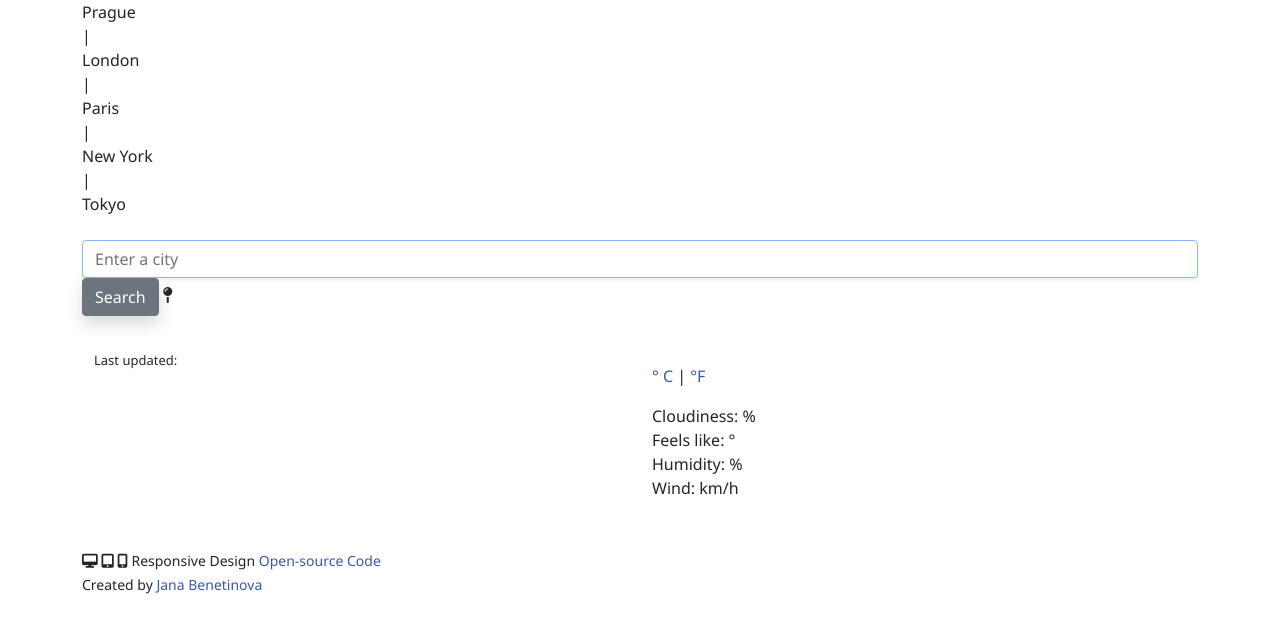
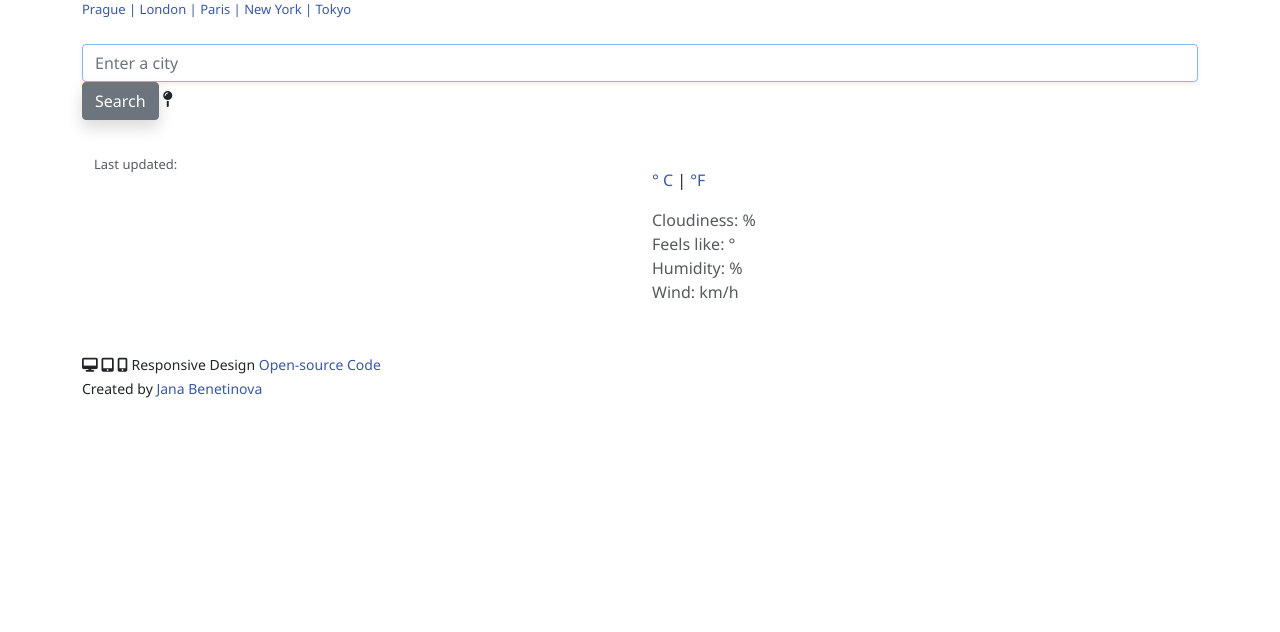
Before and after one commit to Peopleandlifelover/Vanilla_weather_app, a plain HTML site: page index.html in a window 1280 px wide. Drawn offline with nearby package versions, Linux system fonts and the light colour scheme.

Commit message:
styling of li added

```diff
--- a/src/style.css
+++ b/src/style.css
@@ -35,3 +35,33 @@ ul {
   margin: 0;
   padding: 0;
 }
+
+li {
+  color: #57595f;
+}
+ul.cities {
+  color: #3858a8;
+  cursor: pointer;
+  font-size: 13px;
+}
+
+ul.cities li {
+  color: #3858a8;
+  display: inline;
+  text-align: left;
+  text-decoration: none;
+}
+
+ul.cities li:hover {
+  color: #192c5c;
+  text-decoration: underline;
+}
+
+li#last-update {
+  font-size: 12unpx;
+}
+li#day {
+  font-size: 20px;
+  line-height: 1;
+  margin-top: 5px;
+}
```
